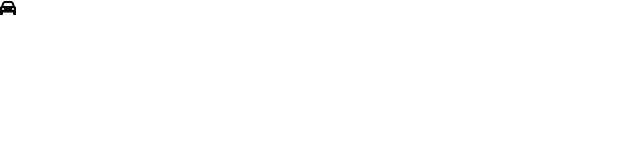
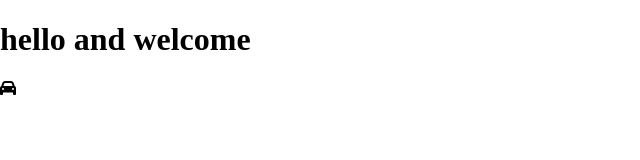
Before and after one commit to lenguyenhcm325/template-test, a plain HTML site: page index.html in a window 1280 px wide. Shown: the whole page, without its empty margins (0-640 px from the left). Drawn offline with Linux system fonts and the light colour scheme.

Commit message:
hello world

```diff
--- a/index.html
+++ b/index.html
@@ -11,6 +11,7 @@
 </head>
 
 <body>
+    <h1>hello and welcome</h1>
     <i class="fa-solid fa-car"></i>
 
 </body>
```
